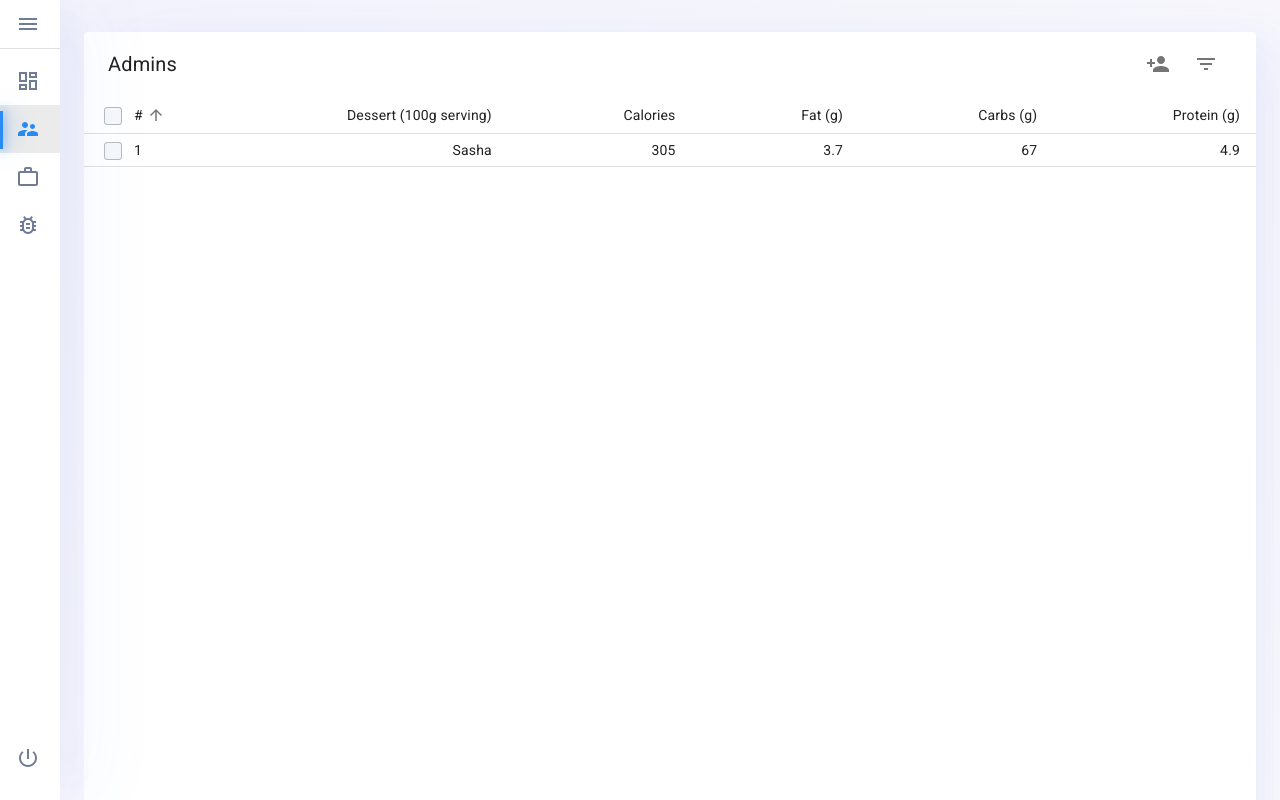
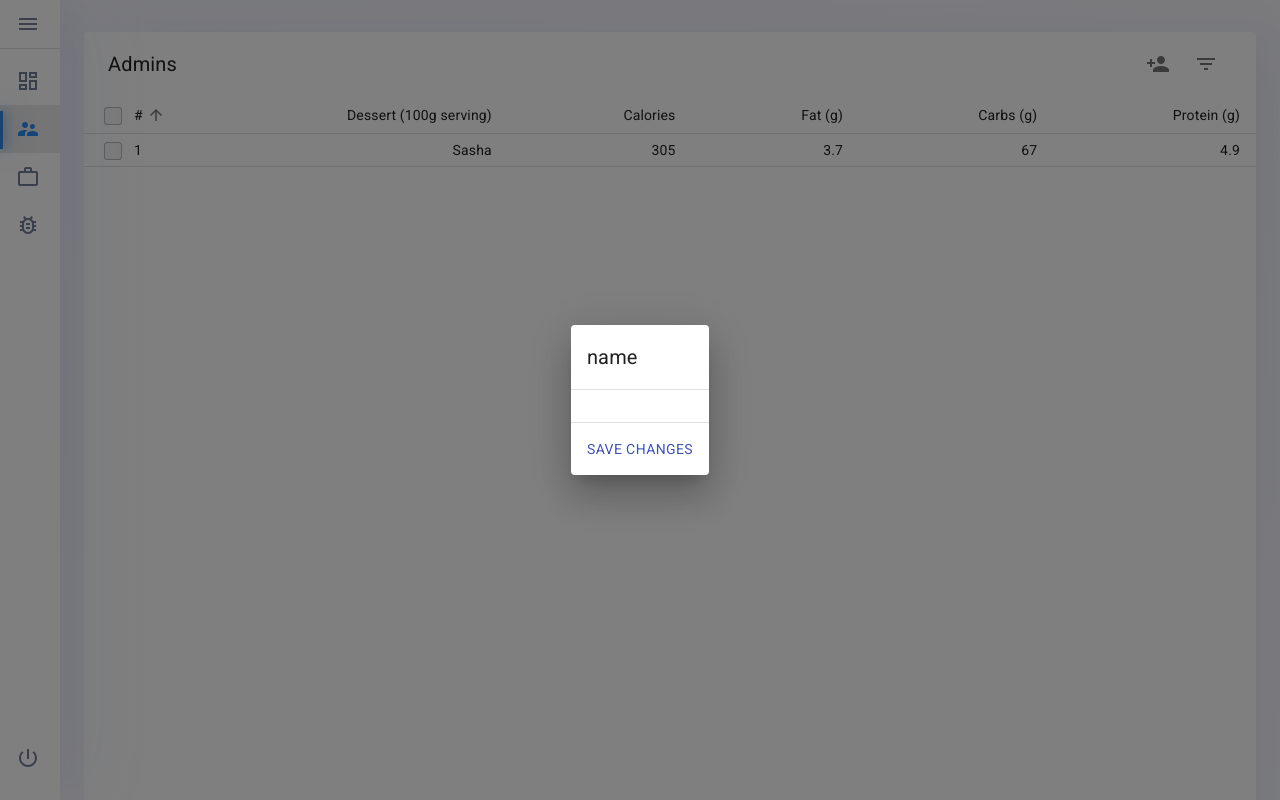
Before and after one commit to LinuxStation/DigichList-Frontend, a React (Create React App) app: page /workflow/admin-users in a window 1280 px wide. Both pictures are taken after a click on the button 1158 px from the left and 64 px from the top of the page. Built offline with nearby package versions, Linux system fonts and the light colour scheme.

Commit message:
added modal

```diff
--- /dev/null
+++ b/src/components/workflow/AdminUsers/Modal.js
@@ -0,0 +1,82 @@
+import React from 'react';
+import PropTypes from 'prop-types';
+
+import { withStyles } from '@material-ui/core/styles';
+import Button from '@material-ui/core/Button';
+import Dialog from '@material-ui/core/Dialog';
+import MuiDialogTitle from '@material-ui/core/DialogTitle';
+import MuiDialogContent from '@material-ui/core/DialogContent';
+import MuiDialogActions from '@material-ui/core/DialogActions';
+import IconButton from '@material-ui/core/IconButton';
+import CloseIcon from '@material-ui/icons/Close';
+import Typography from '@material-ui/core/Typography';
+
+const styles = (theme) => ({
+    root: {
+        margin: 0,
+        padding: theme.spacing(2),
+    },
+    closeButton: {
+        position: 'absolute',
+        right: theme.spacing(1),
+        top: theme.spacing(1),
+        color: theme.palette.grey[500],
+    },
+});
+
+const DialogTitle = withStyles(styles)((props) => {
+    const { children, classes, onClose, ...other } = props;
+    return (
+        <MuiDialogTitle disableTypography className={classes.root} {...other}>
+            <Typography variant="h6">{children}</Typography>
+            {onClose ? (
+                <IconButton aria-label="close" className={classes.closeButton} onClick={onClose}>
+                    <CloseIcon />
+                </IconButton>
+            ) : null}
+        </MuiDialogTitle>
+    );
+});
+
+const DialogContent = withStyles((theme) => ({
+    root: {
+        padding: theme.spacing(2),
+    },
+}))(MuiDialogContent);
+
+const DialogActions = withStyles((theme) => ({
+    root: {
+        margin: 0,
+        padding: theme.spacing(1),
+    },
+}))(MuiDialogActions);
+
+export default function CustomizedDialogs(props) {
+    const { title, children, open, setOpenState } = props;
+    const handleClose = () => {
+        setOpenState(false);
+    }
+
+    return (
+        <Dialog aria-labelledby="customized-dialog-title" open={open} >
+            <DialogTitle id="customized-dialog-title" >
+                {title}
+            </DialogTitle>
+            <DialogContent dividers>
+                {children}
+            </DialogContent>
+            <DialogActions>
+                <Button autoFocus color="primary" onClick={handleClose}>
+                    Save changes
+                    </Button>
+            </DialogActions>
+        </Dialog>
+    );
+}
+
+CustomizedDialogs.propTypes = {
+    title: PropTypes.string,
+    children: PropTypes.object,
+    open: PropTypes.bool,
+    setOpenState: PropTypes.func,
+}
--- a/src/components/workflow/AdminUsers/Table.js
+++ b/src/components/workflow/AdminUsers/Table.js
@@ -1,4 +1,4 @@
-import React from 'react';
+import React, { useState } from 'react';
 
 import { tableHand, tableBody } from './TableStyle';
 
@@ -26,6 +26,8 @@ import PersonAddIcon from '@material-ui/icons/PersonAdd';
 import EditIcon from '@material-ui/icons/Edit';
 import DeleteIcon from '@material-ui/icons/Delete';
 import FilterListIcon from '@material-ui/icons/FilterList';
+
+import CustomModal from './Modal';
 
 const rows = [
     {
@@ -137,6 +139,12 @@ const EnhancedTableToolbar = (props) => {
     const classes = tableHand();
     const { numSelected } = props;
 
+    const [open, setOpenState] = useState(false)
+
+    const handleClickOpen = () => {
+        setOpenState(true);
+    };
+
     return (
         <Toolbar
             className={clsx(classes.root, {
@@ -169,7 +177,7 @@ const EnhancedTableToolbar = (props) => {
                 ) : (
                     <div>
                         <Tooltip title="Add new admin">
-                            <IconButton aria-label="add">
+                            <IconButton aria-label="add" onClick={handleClickOpen}>
                                 <PersonAddIcon />
                             </IconButton>
                         </Tooltip>
@@ -181,6 +189,7 @@ const EnhancedTableToolbar = (props) => {
                     </div>
                 )}
             </Grid>
+            <CustomModal title='name' open={open} setOpenState={setOpenState} />
         </Toolbar>
     );
 };
@@ -193,11 +202,11 @@ EnhancedTableToolbar.propTypes = {
 function EnhancedTable() {
     const classes = tableBody();
 
-    const [order, setOrder] = React.useState('asc');
-    const [orderBy, setOrderBy] = React.useState('id');
-    const [selected, setSelected] = React.useState([]);
-    const [page, setPage] = React.useState(0);
-    const [rowsPerPage, setRowsPerPage] = React.useState(30);
+    const [order, setOrder] = useState('asc');
+    const [orderBy, setOrderBy] = useState('id');
+    const [selected, setSelected] = useState([]);
+    const [page, setPage] = useState(0);
+    const [rowsPerPage, setRowsPerPage] = useState(30);
 
     const handleRequestSort = (event, property) => {
         const isAsc = orderBy === property && order === 'asc';
@@ -315,7 +324,7 @@ function EnhancedTable() {
                     </Table>
                 </TableContainer>
                 <TablePagination
-                    rowsPerPageOptions={[ 20, 30, 50]}
+                    rowsPerPageOptions={[20, 30, 50]}
                     component="div"
                     count={rows.length}
                     rowsPerPage={rowsPerPage}
--- a/src/index.js
+++ b/src/index.js
@@ -3,8 +3,6 @@ import ReactDOM from 'react-dom';
 import App from './App';
 
 ReactDOM.render(
-  <React.StrictMode>
-    <App />
-  </React.StrictMode>,
+  <App />,
   document.getElementById('root')
 );
```
Also changed, not shown: src/components/workflow/AdminUsers/AddAdmin.js (added).
